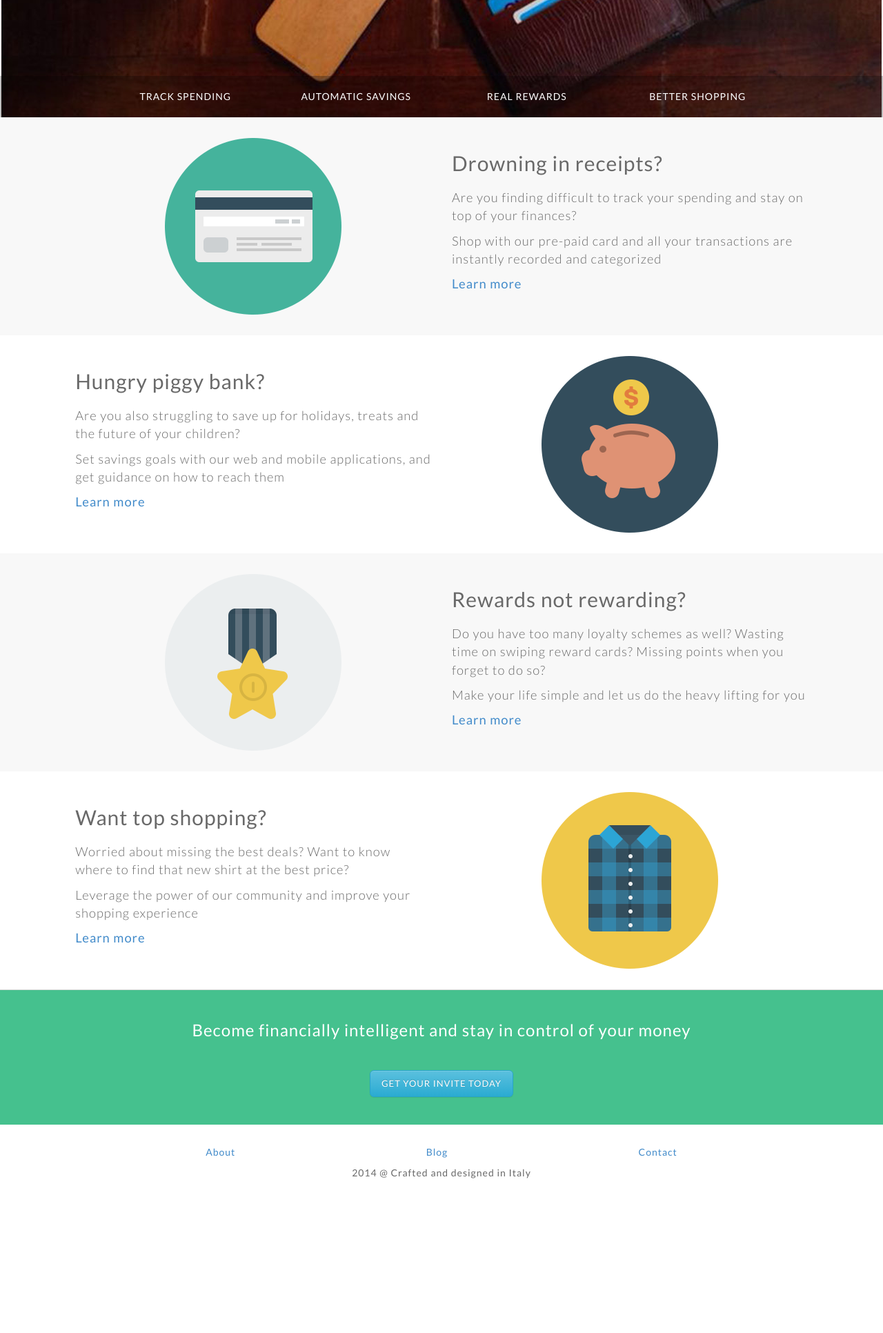
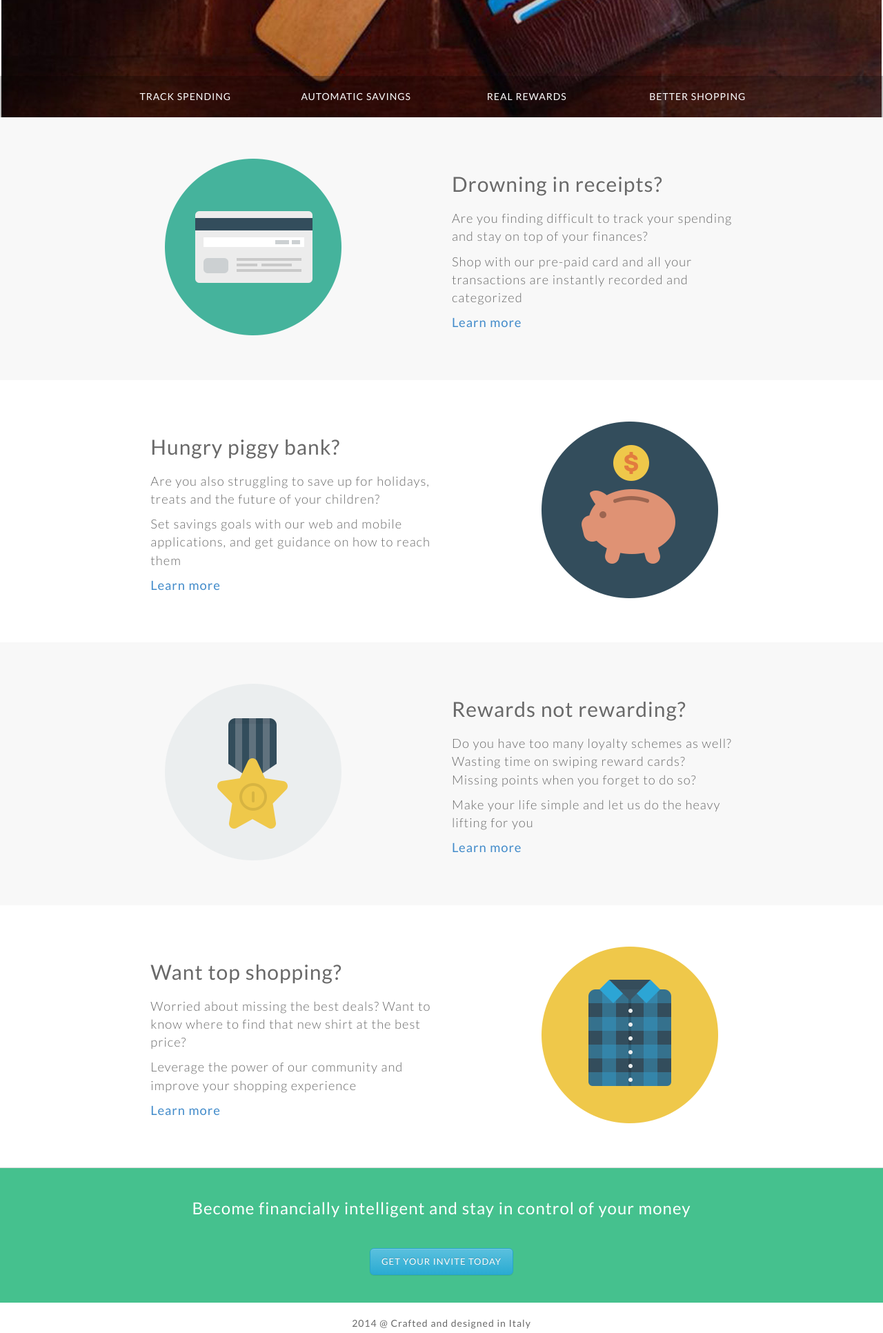
Before and after one commit to kendall80/mu-landing-design, a PHP site: page / in a window 1280 px wide. Shown: the part 430-2362 px from the top of the page at 69% size. Before the commit the page ends 2138 px from the top, so only its background shows below. Run offline with PHP 8.4, Linux system fonts and the light colour scheme; some libraries are stand-ins or nearby versions; some web fonts are replaced.

Commit message:
change columns

```diff
--- a/css/my-styles.css
+++ b/css/my-styles.css
@@ -304,12 +304,11 @@ input {
 	background: #fff;
 	color: dimgray;
 	letter-spacing: 1px;
-
 	border-bottom: solid 1px #D8D8D8;
 }
 
 .ecosystem .row {
-	padding: 30px 0;
+	padding: 60px 0;
 }
 
 .ecosystem .content {
@@ -495,7 +494,7 @@ button {
 		display: block;
 	}
 	.ecosystem .row {
-		padding: 15px 0;
+		padding: 30px 0;
 		border-bottom: solid 1px #D8D8D8;
 		margin: 0 auto;
 	}
--- a/index.html
+++ b/index.html
@@ -103,7 +103,7 @@
               <div class="col-sm-5 col-sm-offset-1">
                 <img class="img-responsive ft-icon" src="public/img/icons/credit-card.png">
               </div>
-              <div class="col-sm-5">
+              <div class="col-sm-4">
                 <h2>Drowning in receipts?</h2>
                 <div class="ft-text">
                   <p>Are you finding difficult to track your spending and stay on top of your finances?</p>
@@ -117,7 +117,7 @@
               <div class="col-sm-5 col-sm-offset-1 col-sm-push-5">
                 <img class="img-responsive ft-icon" src="public/img/icons/money-saving.png">
               </div>
-              <div class="col-sm-5 col-sm-pull-5">
+              <div class="col-sm-4 col-sm-offset-1 col-sm-pull-5">
                 <h2>Hungry piggy bank?</h2>
                 <div class="ft-text">
                   <p>Are you also struggling to save up for holidays, treats and the future of your children?</p>
@@ -131,7 +131,7 @@
               <div class="col-sm-5 col-sm-offset-1">
                 <img class="img-responsive ft-icon" src="public/img/icons/medal.png">
               </div>
-              <div class="col-sm-5">
+              <div class="col-sm-4">
                 <h2>Rewards not rewarding?</h2>
                 <div class="ft-text">
                   <p>Do you have too many loyalty schemes as well? Wasting time on swiping reward cards? Missing points when you forget to do so?</p>
@@ -145,7 +145,7 @@
               <div class="col-sm-5 col-sm-offset-1 col-sm-push-5">
                 <img class="img-responsive ft-icon" src="public/img/icons/shirt.png">
               </div>
-              <div class="col-sm-5 col-sm-pull-5">
+              <div class="col-sm-4 col-sm-offset-1 col-sm-pull-5">
                 <h2>Want top shopping?</h2>
                 <div class="ft-text">
                   <p>Worried about missing the best deals? Want to know where to find that new shirt at the best price?</p>
@@ -174,11 +174,6 @@
         <!-- Footer -->
         <section class="footer">
           <div class="content">
-            <ul class="nav nav-pills nav-justified">
-              <li><a href="">About</a></li>
-              <li><a href="">Blog</a></li>
-              <li><a href="">Contact</a></li>
-            </ul>
             <p>2014 &#64; Crafted and designed in Italy</p>
           </div>
         </section>
```
